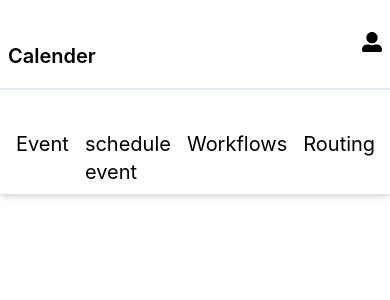
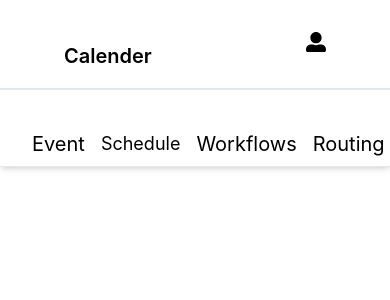
Before and after one commit to singhvivekkumar/session-scheduler, a React (Create React App) app: page /createEvent in a window 390 px wide. Shown: the top 300 px of the page. Built offline with nearby package versions, Linux system fonts and the light colour scheme; no server answers.

Commit message:
Loading page is now responsive

```diff
--- a/src/components/consultant/CreateEvent.js
+++ b/src/components/consultant/CreateEvent.js
@@ -48,7 +48,7 @@ const CreateEvent = () => {
 		<Booked />
 	) : (
 		<div className=" h-full w-full flex justify-center bg-slate-200 max-h-full ">
-			<div className=" h-full w-1/2  flex justify-center space-y-5 border-2 rounded-xl bg-white my-8 md:mx-40 lg:mx-80 ">
+			<div className=" h-full w-full md:w-1/2  flex justify-center space-y-5 border-2 rounded-xl bg-white my-8 md:mx-40 lg:mx-80 ">
 				<Formik
 					initialValues={initialValues}
 					validationSchema={validationSchema}
--- a/src/components/consultant/EventCard.js
+++ b/src/components/consultant/EventCard.js
@@ -16,7 +16,7 @@ const EventCard = ({ props }) => {
 				`${API_URL}/calendar/delete-event/${eventId}`,
 				{params: { id: id }}
 			);
-			console.log(response.data, deleteOneEvent);
+			console.log(response.data);
 			setDeleteOneEvent(response.data.success);
 			setPending(false)
 		} catch (error) {
@@ -32,7 +32,7 @@ const EventCard = ({ props }) => {
 	};
 
 	return (
-		<div className={"max-w-md w-1/4 p-6 bg-white rounded-lg shadow-lg"}>
+		<div className={" w-full md:w-1/2 lg:w-1/3 xl:w-1/4 p-6 bg-white rounded-lg shadow-lg"}>
 			{deleteOneEvent ? (
 				<h4>This item is deleted successfully.</h4>
 			) : (
--- a/src/components/consultant/Header.js
+++ b/src/components/consultant/Header.js
@@ -9,9 +9,9 @@ const Header = () => {
 			{/* row 1 */}
 			<Navbar />
 			{/* row 2 */}
-			<div className=" h-full w-full  px-2 md:px-20 lg:px-60">
-				<div className=" flex pt-8 w-1/2 ">
-					<ul className=" flex justify-between w-full text-xl ">
+			<div className=" h-full w-full  px-6 md:px-20 xl:px-60">
+				<div className=" flex pt-8 w-full lg:w-1/2 ">
+					<ul className=" flex md:justify-between w-full text-xl ">
 						<Link to={`/${id}/list-events`}>
 							<li className={` p-2 rounded-t-md cursor-pointer ${ window.location.pathname === `/${id}/list-events` ? "bg-slate-200 text-blue-600" :"hover:bg-slate-200 hover:text-blue-600"} `}>
 								Event
@@ -19,8 +19,8 @@ const Header = () => {
 						</Link>
 						<Link to={`/${id}/create-event`}>
 							<li
-								className={` p-2 rounded-t-md cursor-pointer ${ window.location.pathname === `/${id}/create-event` ? "bg-slate-200 text-blue-600" :"hover:bg-slate-200 hover:text-blue-600"} `}>
-								schedule event
+								className={` text-lg md:text-xl p-2 rounded-t-md cursor-pointer ${ window.location.pathname === `/${id}/create-event` ? "bg-slate-200 text-blue-600" :"hover:bg-slate-200 hover:text-blue-600"} `}>
+								Schedule
 							</li>
 						</Link>
 						<Link>
--- a/src/components/consultant/LoadingPage.js
+++ b/src/components/consultant/LoadingPage.js
@@ -17,19 +17,19 @@ const LoadingPage = () => {
 	};
 
 	return (
-		<main className=" h-full w-full px-32 py-16 space-y-10 ">
+		<main className=" h-full w-full px-4 lg:px-32 py-16  space-y-10 ">
 			<section className=" h-full w-full ">
-				<h1 className=" h-full w-full text-[2.5rem] md:text-[4.5rem] text-center font-semibold text-blue-600 py-8">
+				<h1 className=" h-full w-full text-4xl md:text-5xl lg:text-6xl text-center font-semibold text-blue-600 py-8">
 					Easy scheduling ahead
 				</h1>
-				<p className=" h-full w-full text-lg md:text-3xl text text-center text-sky-600 ">
+				<p className=" h-full w-full text-2xl md:text-2xl text text-center text-sky-600 ">
 					<b>Get The Session</b> is your scheduling automation platform for
 					eliminating the back-and-forth emails to find the perfect
 					time — and so much more.
 				</p>
 			</section>
 			<section className="h-full w-full mx-auto">
-				<div className=" px-48 flex flex-col justify-center items-center ">
+				<div className=" px-8 md:px-48 flex flex-col justify-center items-center ">
 					<h2 className=" text-center mb-5 text-gray-900 font-mono font-bold text-2xl">
 						Log In
 					</h2>
--- a/src/components/consultant/Navbar.js
+++ b/src/components/consultant/Navbar.js
@@ -39,7 +39,7 @@ const Navbar = () => {
 		}
 	};
 	return (
-		<div className=" h-full w-full border-b-2 pb-2 border-slate-200 flex  justify-between items-center px-2 md:px-20 lg:px-60">
+		<div className=" h-full w-full border-b-2 pb-2 border-slate-200 flex  justify-between items-center px-16 md:px-28 lg:px-40 xl:px-60">
 			{/* col 1 */}
 			<div className="">
 				<span className=" text-xl  md:text-3xl font-semibold">
--- a/src/components/consultant/ViewEvents.js
+++ b/src/components/consultant/ViewEvents.js
@@ -34,7 +34,7 @@ const ViewEvents = () => {
 			{loading}
 		</h4>
 	) : (
-		<div className=" min-h-[80vh] w-full bg-slate-200 flex flex-col md:flex-row flex-wrap justify-evenly space-y-6 md:px-10 p-4 items-baseline space-x-1 ">
+		<div className=" min-h-[80vh] w-full bg-slate-200 flex flex-col md:flex-row md:flex-wrap md:justify-evenly space-y-6 md:px-10 p-4 md:items-baseline md:space-x-1 ">
 			{listAllEvents?.map((item) => {
 				return <EventCard key={item?.id} props={item} />;
 			})}
```
